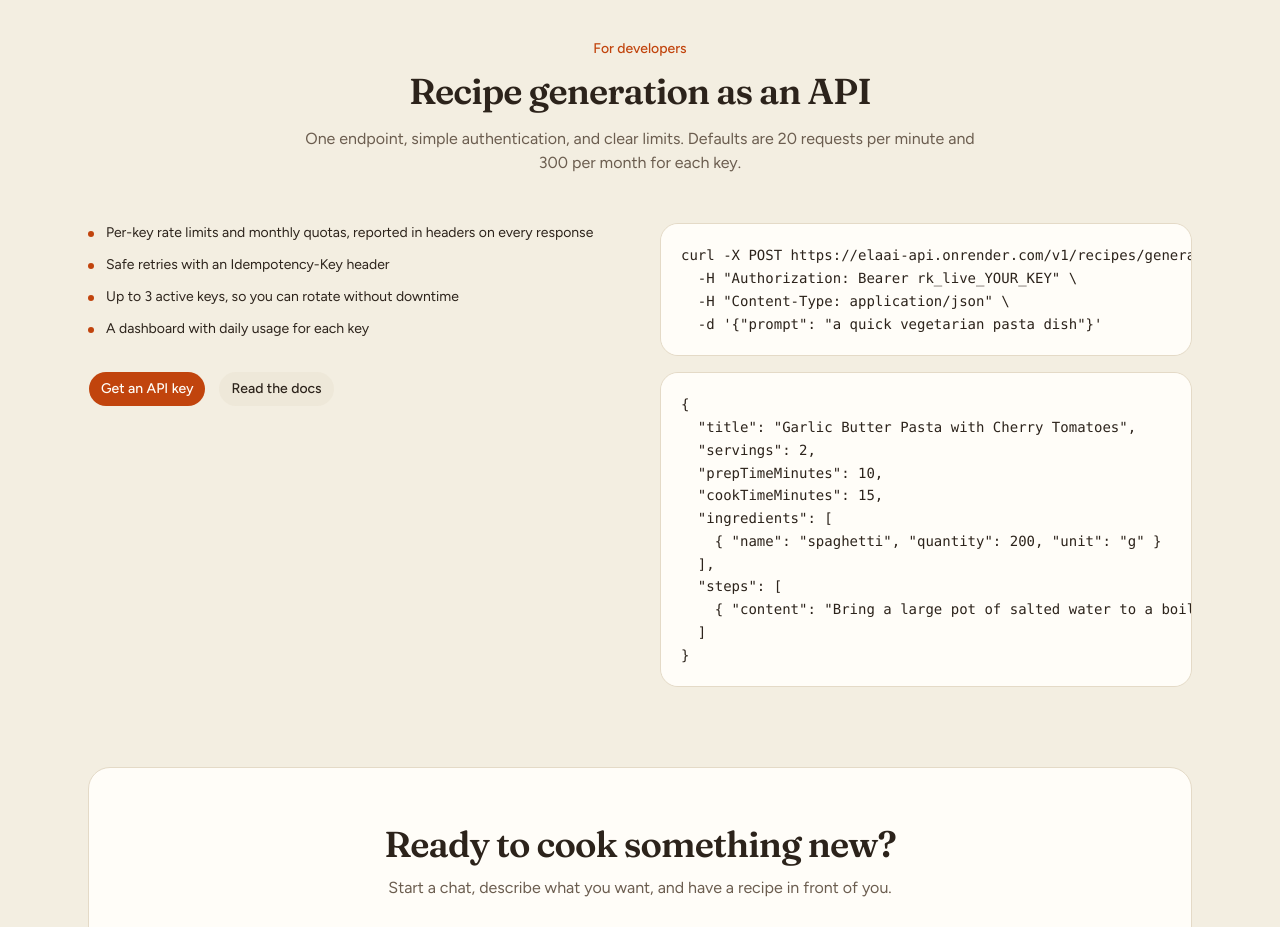
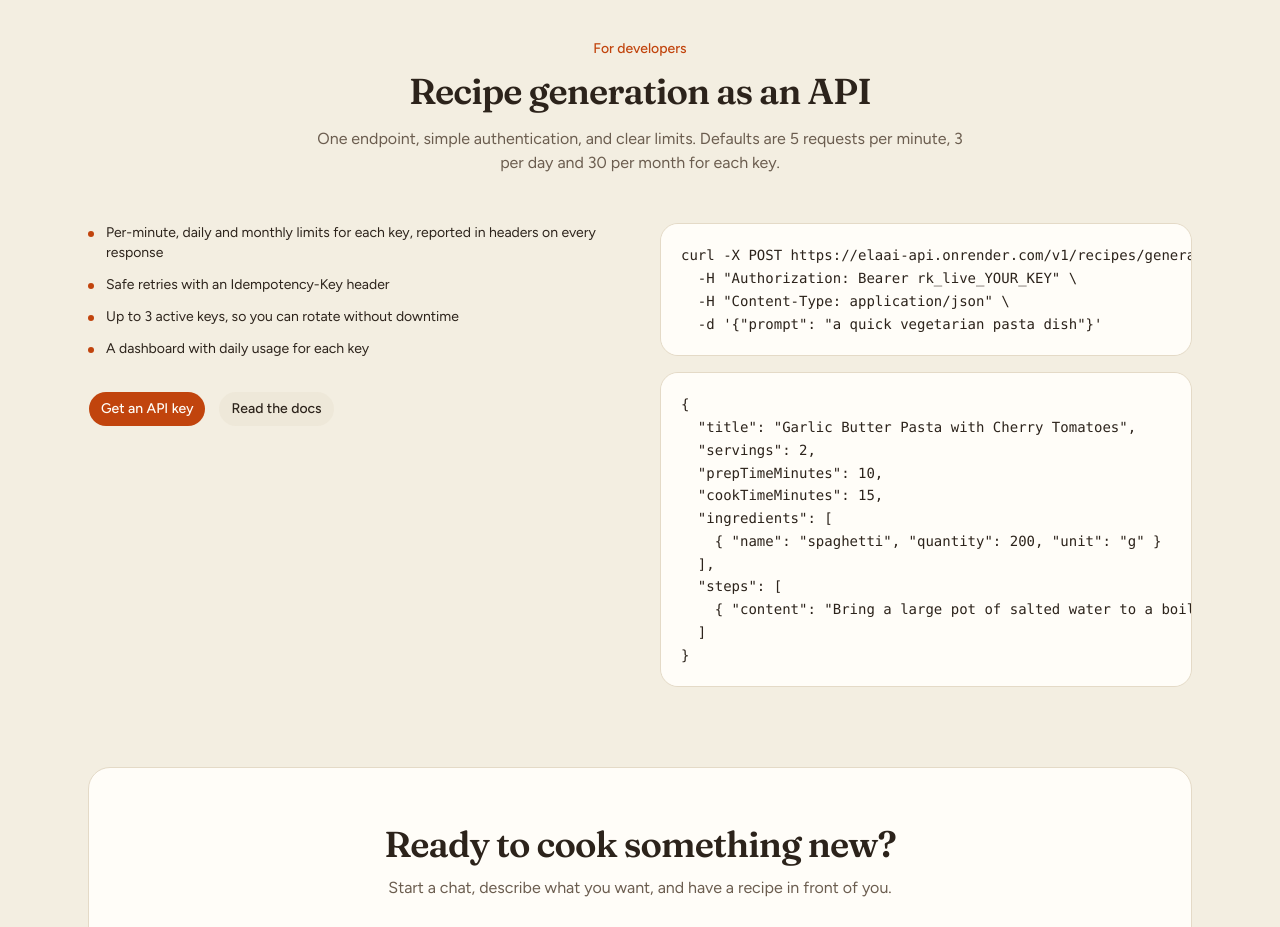
Before and after one commit to anasPalakkal/Recipe-AI-Assistant-, a Next.js app in the folder apps/web/: page / in a window 1280 px wide. Shown: the part 2560-3487 px from the top of the page. Built offline with nearby package versions, Linux system fonts and the light colour scheme; no server answers.

Commit message:
fix(web): correct landing page API limits
Landing page claimed 20 per minute and 300 per month. Move the curl example and default limits into a shared module.

```diff
--- a/apps/web/components/marketing/developers.tsx
+++ b/apps/web/components/marketing/developers.tsx
@@ -1,11 +1,7 @@
 import Link from "next/link";
 import { buttonVariants } from "@/components/ui/button";
 import { SectionHeading } from "./section-heading";
-
-const CURL_EXAMPLE = `curl -X POST https://elaai-api.onrender.com/v1/recipes/generate \\
-  -H "Authorization: Bearer rk_live_YOUR_KEY" \\
-  -H "Content-Type: application/json" \\
-  -d '{"prompt": "a quick vegetarian pasta dish"}'`;
+import { buildCurlExample, DEFAULT_LIMITS } from "@/lib/api-example";
 
 const RESPONSE_EXAMPLE = `{
   "title": "Garlic Butter Pasta with Cherry Tomatoes",
@@ -21,7 +17,7 @@ const RESPONSE_EXAMPLE = `{
 }`;
 
 const POINTS = [
-  "Per-key rate limits and monthly quotas, reported in headers on every response",
+  "Per-minute, daily and monthly limits for each key, reported in headers on every response",
   "Safe retries with an Idempotency-Key header",
   "Up to 3 active keys, so you can rotate without downtime",
   "A dashboard with daily usage for each key",
@@ -41,7 +37,7 @@ export function Developers({ signedIn }: { signedIn: boolean }) {
       <SectionHeading
         eyebrow="For developers"
         title="Recipe generation as an API"
-        description="One endpoint, simple authentication, and clear limits. Defaults are 20 requests per minute and 300 per month for each key."
+        description={`One endpoint, simple authentication, and clear limits. Defaults are ${DEFAULT_LIMITS.perMinute} requests per minute, ${DEFAULT_LIMITS.perDay} per day and ${DEFAULT_LIMITS.perMonth} per month for each key.`}
       />
       <div className="grid items-start gap-10 lg:grid-cols-2">
         <div>
@@ -63,7 +59,7 @@ export function Developers({ signedIn }: { signedIn: boolean }) {
           </div>
         </div>
         <div className="min-w-0 space-y-4">
-          <CodeBlock code={CURL_EXAMPLE} />
+          <CodeBlock code={buildCurlExample()} />
           <CodeBlock code={RESPONSE_EXAMPLE} />
         </div>
       </div>
--- /dev/null
+++ b/apps/web/lib/api-example.ts
@@ -0,0 +1,13 @@
+export const API_HOST = "https://elaai-api.onrender.com";
+
+export const DEFAULT_LIMITS = { perMinute: 5, perDay: 3, perMonth: 30 } as const;
+
+const KEY_PLACEHOLDER = "rk_live_YOUR_KEY";
+const EXAMPLE_PROMPT = "a quick vegetarian pasta dish";
+
+export function buildCurlExample(apiKey: string = KEY_PLACEHOLDER): string {
+  return `curl -X POST ${API_HOST}/v1/recipes/generate \\
+  -H "Authorization: Bearer ${apiKey}" \\
+  -H "Content-Type: application/json" \\
+  -d '{"prompt": "${EXAMPLE_PROMPT}"}'`;
+}
```
